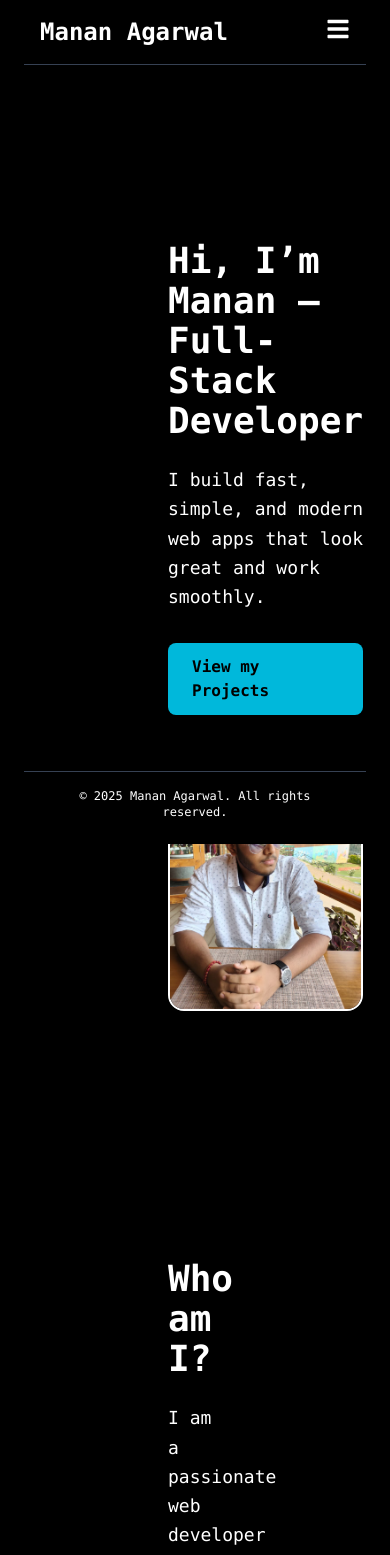
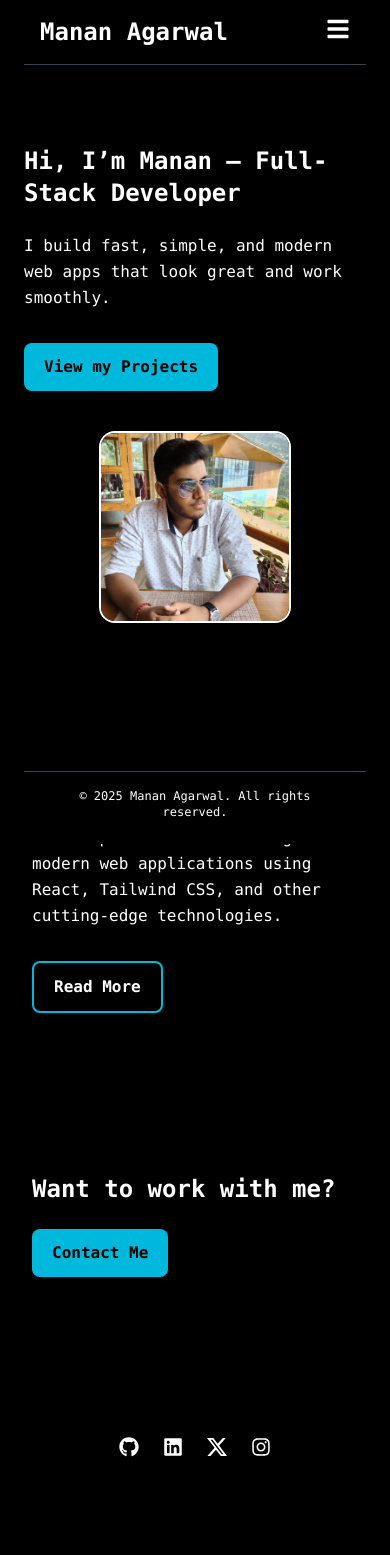
Before and after one commit to mananagarwal417/portfolio-web, a React (Vite) app in the folder frontend/: page / in a window 390 px wide. Shown: the top 1555 px of the page. Built offline with nearby package versions, Linux system fonts and the light colour scheme.

Commit message:
responsive

```diff
--- a/frontend/src/pages/Home.jsx
+++ b/frontend/src/pages/Home.jsx
@@ -7,28 +7,28 @@ import { SiX } from "react-icons/si";
 function Home() {
   return (
     <>
-      <div className="min-h-screen bg-black text-white font-mono px-32 pt-28 space-y-30">
-        <div className="grid md:grid-cols-2 gap-10 px-10 py-16 items-center">
+      <div className="min-h-screen bg-black text-white font-mono px-6 sm:px-10 md:px-20 lg:px-32 pt-20 md:pt-28 space-y-20">
+        {/* Hero Section */}
+        <div className="grid grid-cols-1 md:grid-cols-2 gap-10 md:gap-16 items-center">
           {/* About Section */}
           <section>
-            <h2 className="text-4xl font-bold mb-6">
+            <h2 className="text-2xl sm:text-3xl md:text-4xl font-bold mb-6">
               <code>Hi, I’m Manan — Full-Stack Developer</code>
             </h2>
-            <p className="text-white text-lg leading-relaxed mb-8">
+            <p className="text-base sm:text-lg leading-relaxed mb-8">
               <code>
                 I build fast, simple, and modern web apps that look great and
                 work smoothly.
               </code>
             </p>
-            <div className="flex gap-4">
+            <div className="flex flex-wrap gap-4">
               <NavLink
                 to="/projects"
-                className="bg-cyan-500 text-black px-6 py-3 rounded-lg font-mono font-bold
-             hover:bg-cyan-400 hover:scale-105 transition-transform"
+                className="bg-cyan-500 text-black px-5 sm:px-6 py-3 rounded-lg font-mono font-bold
+                hover:bg-cyan-400 hover:scale-105 transition-transform"
               >
                 <code>View my Projects</code>
               </NavLink>
-
             </div>
           </section>
 
@@ -37,50 +37,56 @@ function Home() {
             <img
               src={image}
               alt="photo of me"
-              className="w-64 h-64 object-cover rounded-2xl shadow-lg border-2 border-white hover:scale-105 transition-transform duration-300"
+              className="w-48 h-48 sm:w-56 sm:h-56 md:w-64 md:h-64 object-cover rounded-2xl shadow-lg border-2 border-white hover:scale-105 transition-transform duration-300"
             />
           </section>
         </div>
-        <div className="px-10 py-16 items-center">
-          <section className="">
-            <h2 className="text-4xl font-bold mb-6">
+
+        {/* Who am I Section */}
+        <div className="px-2 sm:px-6 md:px-10 py-10 md:py-16">
+          <section>
+            <h2 className="text-2xl sm:text-3xl md:text-4xl font-bold mb-6">
               <code>Who am I?</code>
             </h2>
-            <p className="text-white text-lg leading-relaxed mb-8  ">
+            <p className="text-base sm:text-lg leading-relaxed mb-8">
               <code>
                 I am a passionate web developer with experience in building
                 modern web applications using React, Tailwind CSS, and other
                 cutting-edge technologies.
               </code>
             </p>
-            <div className="">
+            <div>
               <NavLink
                 to="/about"
-                className="inline-block border-2 border-cyan-500  text-white px-6 py-3 rounded-lg font-mono font-bold
-              hover:scale-105 transition-transform "
+                className="inline-block border-2 border-cyan-500 text-white px-5 sm:px-6 py-3 rounded-lg font-mono font-bold
+                hover:scale-105 transition-transform"
               >
                 <code>Read More</code>
               </NavLink>
             </div>
           </section>
         </div>
-        <div className="px-10 py-16 items-center">
+
+        {/* Contact Section */}
+        <div className="px-2 sm:px-6 md:px-10 py-10 md:py-16">
           <section>
-            <h2 className="text-4xl font-bold mb-6">
+            <h2 className="text-2xl sm:text-3xl md:text-4xl font-bold mb-6">
               <code>Want to work with me?</code>
             </h2>
             <div>
               <NavLink
                 to="/contact"
-                className="inline-block bg-cyan-500 text-black px-6 py-3 rounded-lg font-mono font-bold
-             hover:bg-cyan-400 hover:scale-105 transition-transform"
+                className="inline-block bg-cyan-500 text-black px-5 sm:px-6 py-3 rounded-lg font-mono font-bold
+                hover:bg-cyan-400 hover:scale-105 transition-transform"
               >
                 <code>Contact Me</code>
               </NavLink>
             </div>
           </section>
         </div>
-        <div className="pt-16 flex justify-center space-x-6 text-white text-2xl relative bottom-8">
+
+        {/* Social Links */}
+        <div className="pt-10 md:pt-16 flex justify-center space-x-6 text-xl sm:text-2xl text-white relative bottom-0">
           <a
             href="https://github.com/agarwal1771"
             target="_blank"
--- a/frontend/src/pages/Project.jsx
+++ b/frontend/src/pages/Project.jsx
@@ -3,19 +3,26 @@ import ProjectCard from './ProjectCard'
 
 function Project() {
   return (
-    <div className='min-h-screen bg-black text-white font-mono px-32 pt-28 space-y-10'>
-      <section className='px-10 items-center'>
-        <h2 className='text-4xl font-bold mb-4'>My Projects</h2>
-        <p className='text-lg leading-relaxed mb-8'>Here are some of the projects I've worked on:</p>
-        {/* Project cards will go here */}
+    <div className="min-h-screen bg-black text-white font-mono px-4 sm:px-6 md:px-12 lg:px-20 xl:px-32 pt-16 sm:pt-20 md:pt-28 space-y-10">
+      <section className="px-2 sm:px-4 md:px-6">
+        <h2 className="text-xl sm:text-2xl md:text-3xl lg:text-4xl font-bold mb-4">
+          My Projects
+        </h2>
+        <p className="text-sm sm:text-base md:text-lg leading-relaxed mb-8 max-w-3xl">
+          Here are some of the projects I've worked on:
+        </p>
+
+        {/* Project cards */}
+        <div className="grid gap-6 sm:gap-8 grid-cols-1 sm:grid-cols-2 lg:grid-cols-3 place-items-center">
           <ProjectCard
             title="Portfolio"
             description="A personal portfolio website."
             tech={['React', 'JavaScript']}
             link="https://example.com/project1"
           />
-      </section>
-      <section>
+
+          {/* Add more ProjectCard components here */}
+        </div>
       </section>
     </div>
   )
--- a/frontend/src/pages/ProjectCard.jsx
+++ b/frontend/src/pages/ProjectCard.jsx
@@ -2,16 +2,15 @@ import React from "react";
 
 function ProjectCard(props) {
   return (
-    <div className="bg-gray-900 p-6 rounded-2xl shadow-lg border border-gray-700 space-y-4 w-1/3 hover:scale-105 transition-transform">
-      <div className="space-y-4 text-white text-center flex flex-col">
-        <div className="space-y-4">
-          <h2 className="text-3xl font-bold">
+    <div className="w-full min-w-[280px] max-w-sm bg-gray-900 p-6 rounded-2xl shadow-lg border border-gray-700 flex flex-col justify-between hover:scale-105 transition-transform">
+      <div className="space-y-4 text-white text-center">
+        <h2 className="text-xl sm:text-2xl font-bold">
           <code>{props.title}</code>
         </h2>
-          <p className="text-lg leading-relaxed">
+        <p className="text-sm sm:text-base leading-relaxed">
           <code>{props.description}</code>
         </p>
-          <p className="flex flex-wrap justify-center gap-2">
+        <div className="flex flex-wrap justify-center gap-2">
           {props.tech.map((element) => (
             <span
               key={element}
@@ -20,18 +19,18 @@ function ProjectCard(props) {
               <code>{element}</code>
             </span>
           ))}
-          </p>
         </div>
-        <div>
+      </div>
+
+      <div className="mt-6">
         <a
           href={props.link}
           target="_blank"
-            className="inline-block  bg-cyan-500  text-black px-6 py-3 rounded-lg font-mono font-bold
-          hover:scale-105 transition-transform hover:bg-cyan-400"
+          rel="noopener noreferrer"
+          className="inline-block w-full text-center bg-cyan-500 text-black px-4 py-2 sm:px-6 sm:py-3 rounded-lg font-mono font-bold hover:scale-105 transition-transform hover:bg-cyan-400"
         >
           <code>View Project</code>
         </a>
-        </div>
       </div>
     </div>
   );
```
Lines whose indentation alone changed are shown as unchanged.
